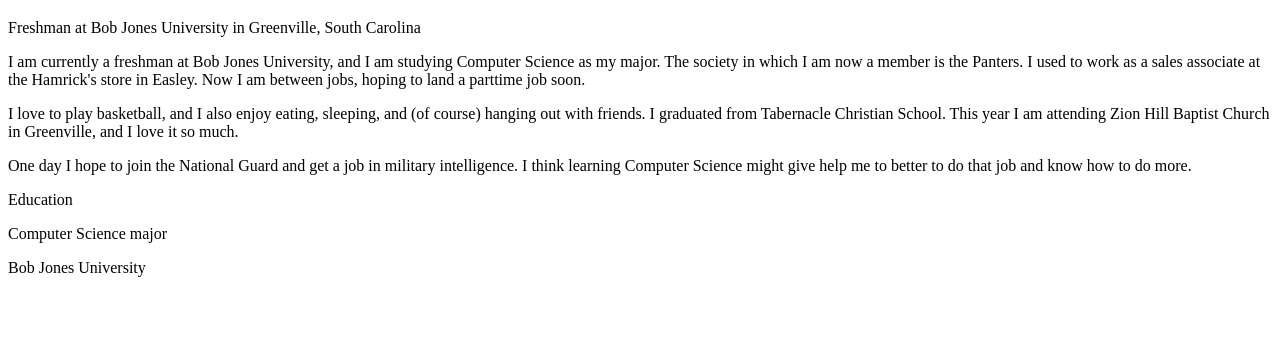
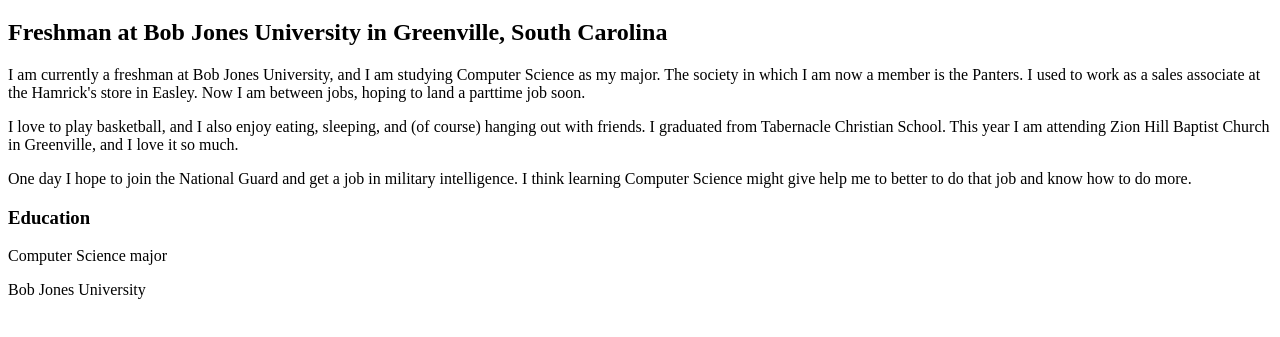
Before and after one commit to wdrig411/wdrig411.github.io, a plain HTML site: page index.html in a window 1280 px wide. Shown: the part 61-398 px from the top of the page. Drawn offline with Linux system fonts and the light colour scheme.

Commit message:
Update index.html

```diff
--- a/index.html
+++ b/index.html
@@ -5,7 +5,7 @@
 </head>
 <body>
 <h1>C.J. Driggers</h1>
-<p>Freshman at Bob Jones University in Greenville, South Carolina</p>
+<h2>Freshman at Bob Jones University in Greenville, South Carolina</h2>
 <p>I am currently a freshman at Bob Jones University, and I am studying Computer Science as my major.
 The society in which I am now a member is the Panters. I used to work as a sales associate at the Hamrick's store in Easley.
 Now I am between jobs, hoping to land a parttime job soon.</p>
@@ -13,7 +13,7 @@ Now I am between jobs, hoping to land a parttime job soon.</p>
 I graduated from Tabernacle Christian School. This year I am attending Zion Hill Baptist Church in Greenville, and I love it so much. </p>
 <p>One day I hope to join the National Guard and get a job in military intelligence.
 I think learning Computer Science might give help me to better to do that job and know how to do more.</p>
-<p>Education</p>
+<h3>Education</h3>
 <p>Computer Science major</p>
 <p>Bob Jones University</p>
 </body>
```
